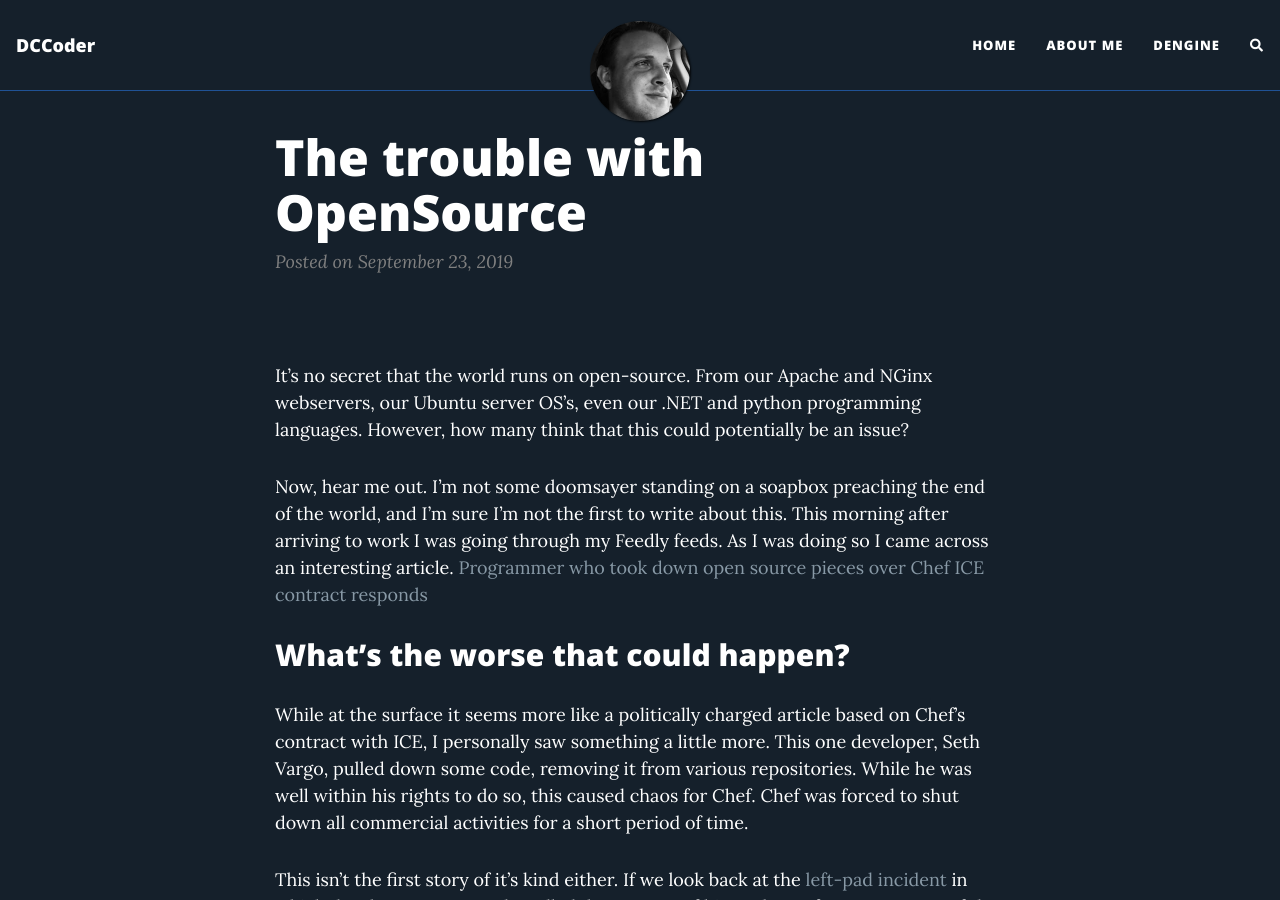
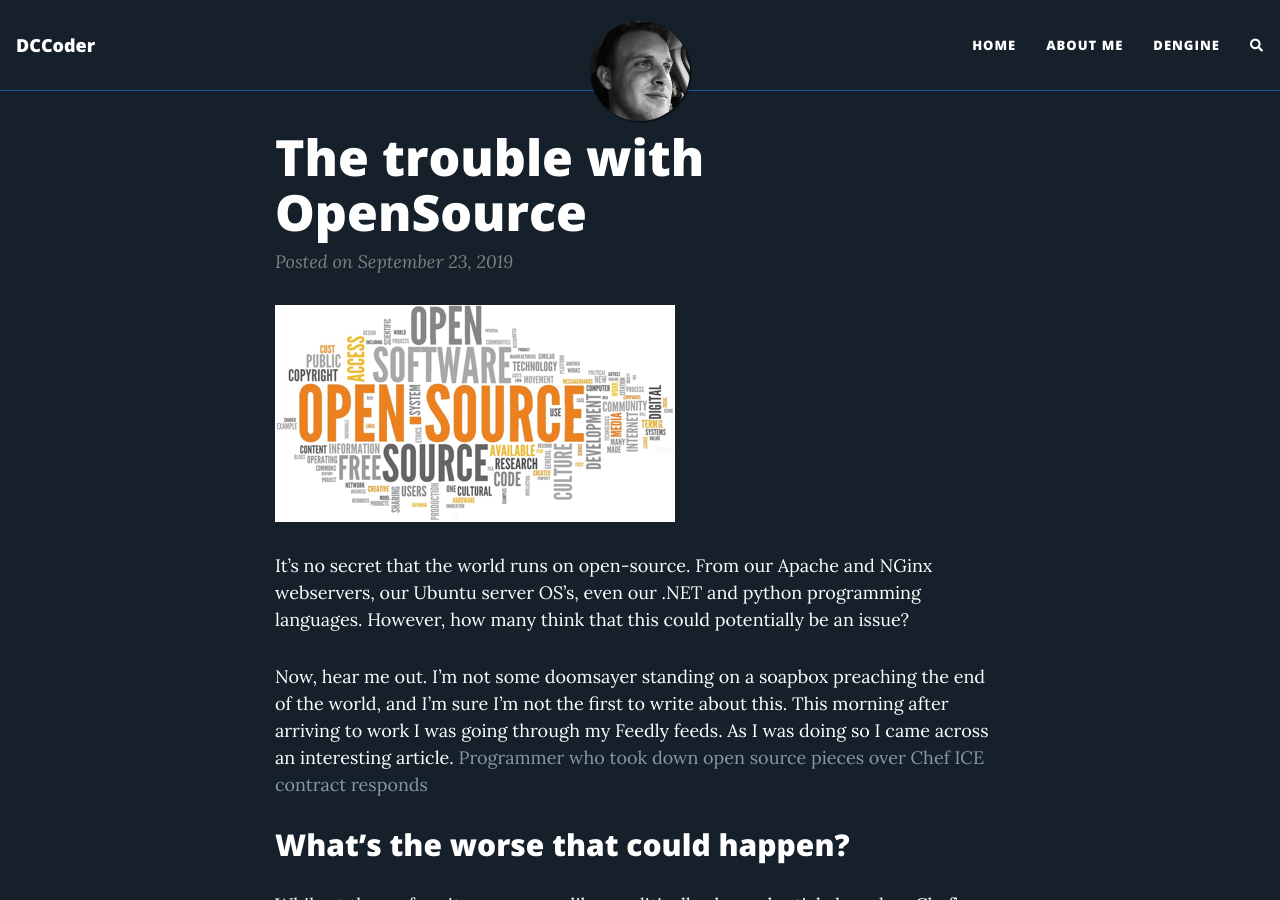
Before and after one commit to DCCoder90/dccoder90.github.io, a Jekyll site: the page built from _posts/2019-09-23-the-trouble-with-opensource.md, in a window 1280 px wide and 900 px high. Built offline with Jekyll 4.4.1, drawn with Linux system fonts in a browser that asks for light colours; nearby versions of some CDN libraries; comment, search, counter and statistics services are not loaded.

Commit message:
PUSH NOTE : 2019-09-23-the-trouble-with-opensource.md

```diff
--- a/_posts/2019-09-23-the-trouble-with-opensource.md
+++ b/_posts/2019-09-23-the-trouble-with-opensource.md
@@ -12,7 +12,7 @@ tags:
   - "security"
 ---
 
-![](c35ff-opensource-400.png)
+![](../assets/img/posts/c35ff-opensource-400.png)
 
 It's no secret that the world runs on open-source. From our Apache and NGinx webservers, our Ubuntu server OS's, even our .NET and python programming languages. However, how many think that this could potentially be an issue?
 
```
